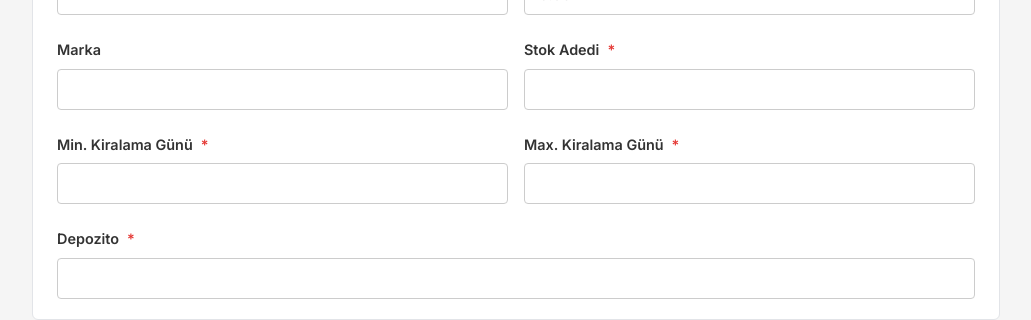
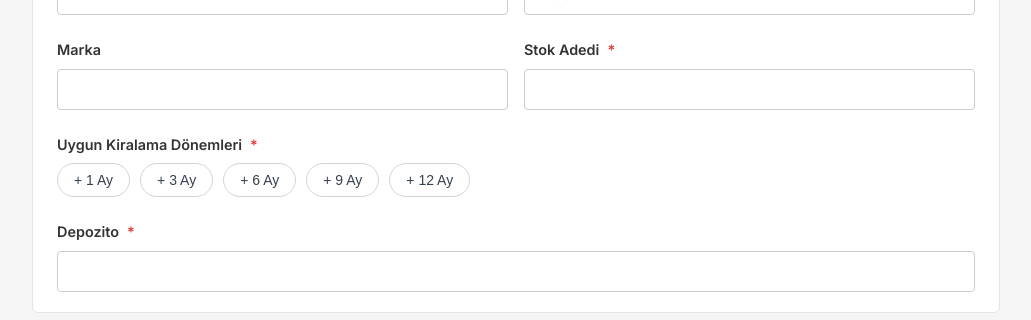
Before and after one commit to Lend-Mate/frontend, a React (Vite) app: page /advert in a window 1280 px wide. Shown: the part 800-1120 px from the top of the page, without its empty margins (124-1155 px from the left). Built offline with nearby package versions, Linux system fonts and the light colour scheme; no server answers; sample sign-in values are in the browser's storage.

Commit message:
add periods to create product page

```diff
--- a/src/components/ProductDetailModal.jsx
+++ b/src/components/ProductDetailModal.jsx
@@ -59,6 +59,7 @@ export default function ProductModal({ product, getImageUrl, closeModal, handleR
                     Object.keys(product.rentalPeriodPrices)
                       .map(period => {
                         const periodMap = {
+                          ONE_MONTH: '1 Ay',
                           THREE_MONTH: '3 Ay',
                           SIX_MONTH: '6 Ay',
                           NINE_MONTH: '9 Ay',
--- a/src/views/advert.jsx
+++ b/src/views/advert.jsx
@@ -6,6 +6,15 @@ import { uploadFileToS3, createProductImages } from "../services/product-image-s
 import { getOwnerIdFromToken } from "../services/auth-service";
 import "./advert_css.css";
 import { IMAGE_PREFIX } from "../constants";
+
+// Kiralama periyotları sabit listesi
+const RENTAL_PERIOD_OPTIONS = [
+  { value: "ONE_MONTH", label: "1 Ay" },
+  { value: "THREE_MONTH", label: "3 Ay" },
+  { value: "SIX_MONTH", label: "6 Ay" },
+  { value: "NINE_MONTH", label: "9 Ay" },
+  { value: "TWELVE_MONTH", label: "12 Ay" },
+];
 
 export default function Advert() {
   const navigate = useNavigate();
@@ -17,8 +26,7 @@ export default function Advert() {
   const [price, setPrice] = useState("");
   const [brand, setBrand] = useState("");
   const [stockQuantity, setStockQuantity] = useState("");
-  const [minRentalDays, setMinRentalDays] = useState("");
-  const [maxRentalDays, setMaxRentalDays] = useState("");
+  const [availablePeriods, setAvailablePeriods] = useState([]);
   const [depositAmount, setDepositAmount] = useState("");
   const [city, setCity] = useState("");
   const [district, setDistrict] = useState("");
@@ -62,12 +70,20 @@ export default function Advert() {
         filesToUpload.map((file) => uploadFileToS3(file))
       );
       setUploadedImages((prev) => [...prev, ...uploaded]);
-      //setMessage(`${uploaded.length} fotoğraf yüklendi.`);
     } catch (err) {
       setMessage(err.message || "Fotoğraf yüklenirken hata oluştu.");
     } finally {
       setUploading(false);
     }
+  };
+
+  // Kiralama dönemi ekleme/çıkarma işlemi
+  const togglePeriod = (periodValue) => {
+    setAvailablePeriods((prev) =>
+      prev.includes(periodValue)
+        ? prev.filter((p) => p !== periodValue)
+        : [...prev, periodValue]
+    );
   };
 
   const isSubmittable =
@@ -78,8 +94,8 @@ export default function Advert() {
     price !== "" &&
     depositAmount !== "" &&
     stockQuantity !== "" &&
-    minRentalDays !== "" &&
-    maxRentalDays !== "" &&
+    stockQuantity !== "0" &&
+    availablePeriods.length > 0 &&
     uploadedImages.length > 0;
 
   const handleSubmit = async () => {
@@ -103,8 +119,7 @@ export default function Advert() {
         price: Number(price),
         brand: brand.trim() || undefined,
         stockQuantity: Number(stockQuantity),
-        minRentalDays: minRentalDays ? Number(minRentalDays) : undefined,
-        maxRentalDays: maxRentalDays ? Number(maxRentalDays) : undefined,
+        availablePeriods,
         depositAmount: Number(depositAmount),
       };
 
@@ -127,8 +142,6 @@ export default function Advert() {
     }
   };
 
-
-  console.log({isSubmittable, submitLoading, termsAccepted, categoryId, productName, description, price, depositAmount, stockQuantity})
   return (
     <div className="page-wrapper">
       <Header categories={categories} wishlistCount={wishlist.size} cartCount={cartCount} />
@@ -235,38 +248,50 @@ export default function Advert() {
                 <input
                   className="form-input"
                   type="number"
-                  min="0"
+                  min="1"
                   value={stockQuantity}
                   onChange={(e) => setStockQuantity(e.target.value)}
                 />
               </div>
             </div>
 
-            <div className="form-row">
-              <div className="form-group">
-                <div className="form-label">
-                  Min. Kiralama Günü <span className="required-star">*</span>
-                </div>
-                <input
-                  className="form-input"
-                  type="number"
-                  min="1"
-                  value={minRentalDays}
-                  onChange={(e) => setMinRentalDays(e.target.value)}
-                />
+            {/* Çoklu Kiralama Dönemi Seçimi (Chips Yapısı) */}
+            <div className="form-group">
+              <div className="form-label">
+                Uygun Kiralama Dönemleri <span className="required-star">*</span>
               </div>
-
-              <div className="form-group">
-                <div className="form-label">
-                  Max. Kiralama Günü <span className="required-star">*</span>
-                </div>
-                <input
-                  className="form-input"
-                  type="number"
-                  min="1"
-                  value={maxRentalDays}
-                  onChange={(e) => setMaxRentalDays(e.target.value)}
-                />
+              <div
+                style={{
+                  display: "flex",
+                  flexWrap: "wrap",
+                  gap: "10px",
+                  marginTop: "6px",
+                }}
+              >
+                {RENTAL_PERIOD_OPTIONS.map((option) => {
+                  const isSelected = availablePeriods.includes(option.value);
+                  return (
+                    <button
+                      key={option.value}
+                      type="button"
+                      onClick={() => togglePeriod(option.value)}
+                      style={{
+                        padding: "8px 16px",
+                        borderRadius: "20px",
+                        border: isSelected ? "2px solid #3b82f6" : "1px solid #d1d5db",
+                        backgroundColor: isSelected ? "#eff6ff" : "#fff",
+                        color: isSelected ? "#1d4ed8" : "#374151",
+                        fontWeight: isSelected ? "600" : "400",
+                        cursor: "pointer",
+                        fontSize: "14px",
+                        transition: "all 0.2s ease",
+                      }}
+                    >
+                      {isSelected ? "✓ " : "+ "}
+                      {option.label}
+                    </button>
+                  );
+                })}
               </div>
             </div>
 
@@ -337,7 +362,9 @@ export default function Advert() {
         </div>
 
         <div>
-          <div className="section-title">Fotoğraf <span className="required-star">*</span></div>
+          <div className="section-title">
+            Fotoğraf <span className="required-star">*</span>
+          </div>
           <div className="card">
             <div className="photo-upload-row">
               <label className="upload-box">
@@ -360,7 +387,7 @@ export default function Advert() {
 
             <div className="photo-count-row">
               <span className="photo-count-label">
-                Eklediğiniz Fotoğraf Adedi{' '}
+                Eklediğiniz Fotoğraf Adedi{" "}
                 <span className="photo-count-num">{uploadedImages.length}/5</span>
               </span>
             </div>
```
